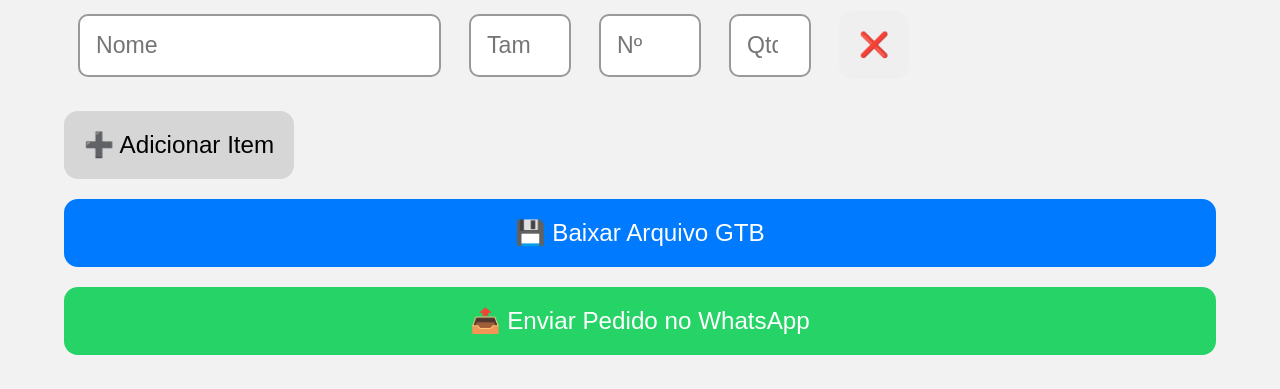
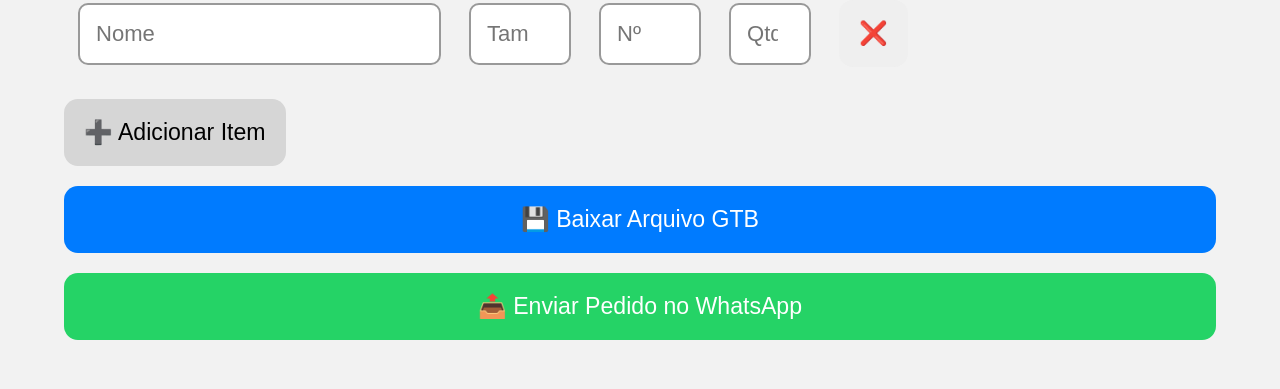
Before and after one commit to gtsportnota10-creator/gtbot, a plain HTML site: page index.html in a window 1280 px wide. Shown: the part 411-800 px from the top of the page. Drawn offline with Linux system fonts and the light colour scheme.

Commit message:
Update style.css

```diff
--- a/style.css
+++ b/style.css
@@ -7,7 +7,7 @@
    ESCALA GERAL MUITO MAIOR
 ============================ */
 html {
-  font-size: 22px; /* BASE GIGANTE */
+  font-size: 21px; /* BASE GIGANTE */
 }
 
 body {
```
